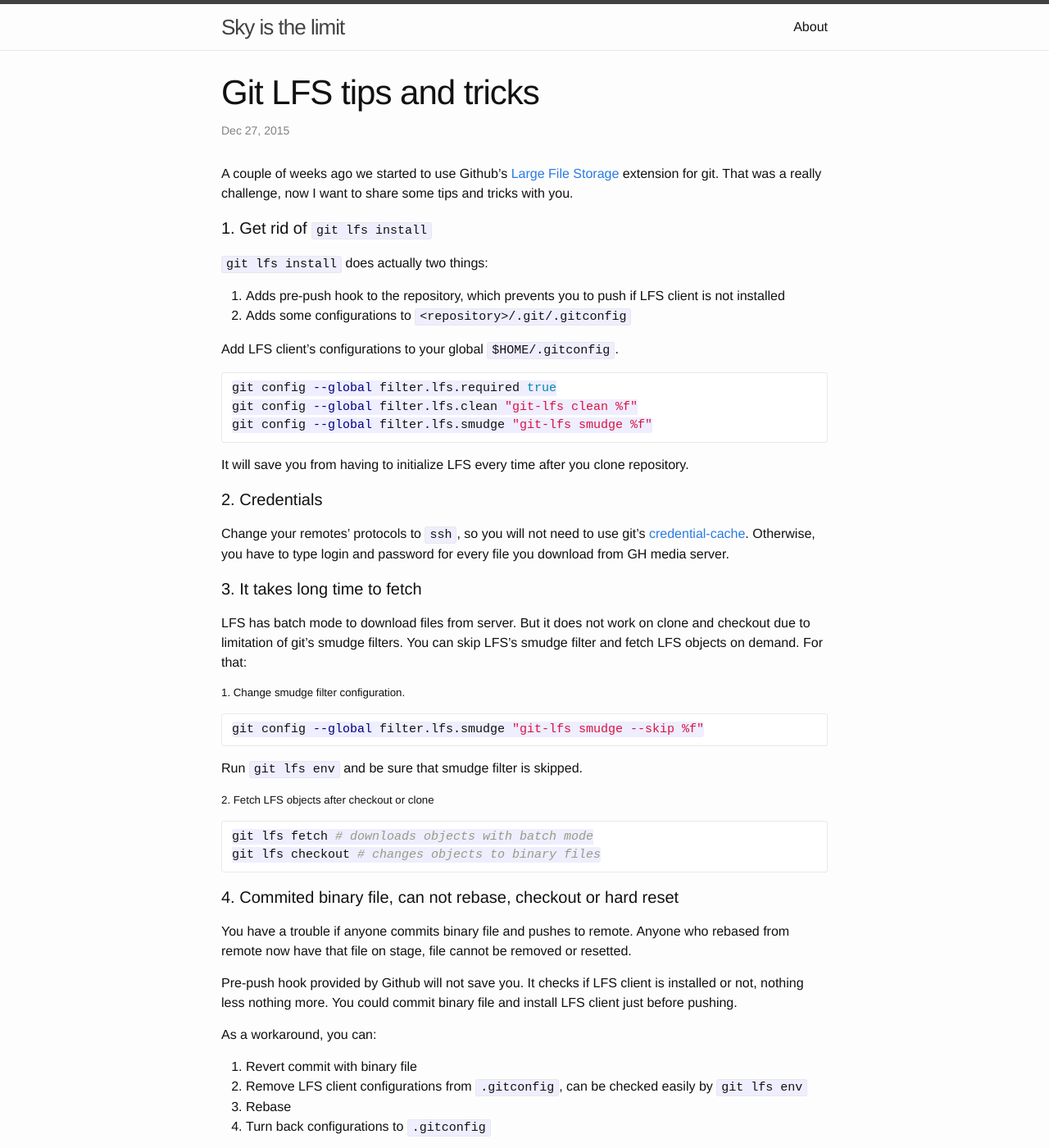
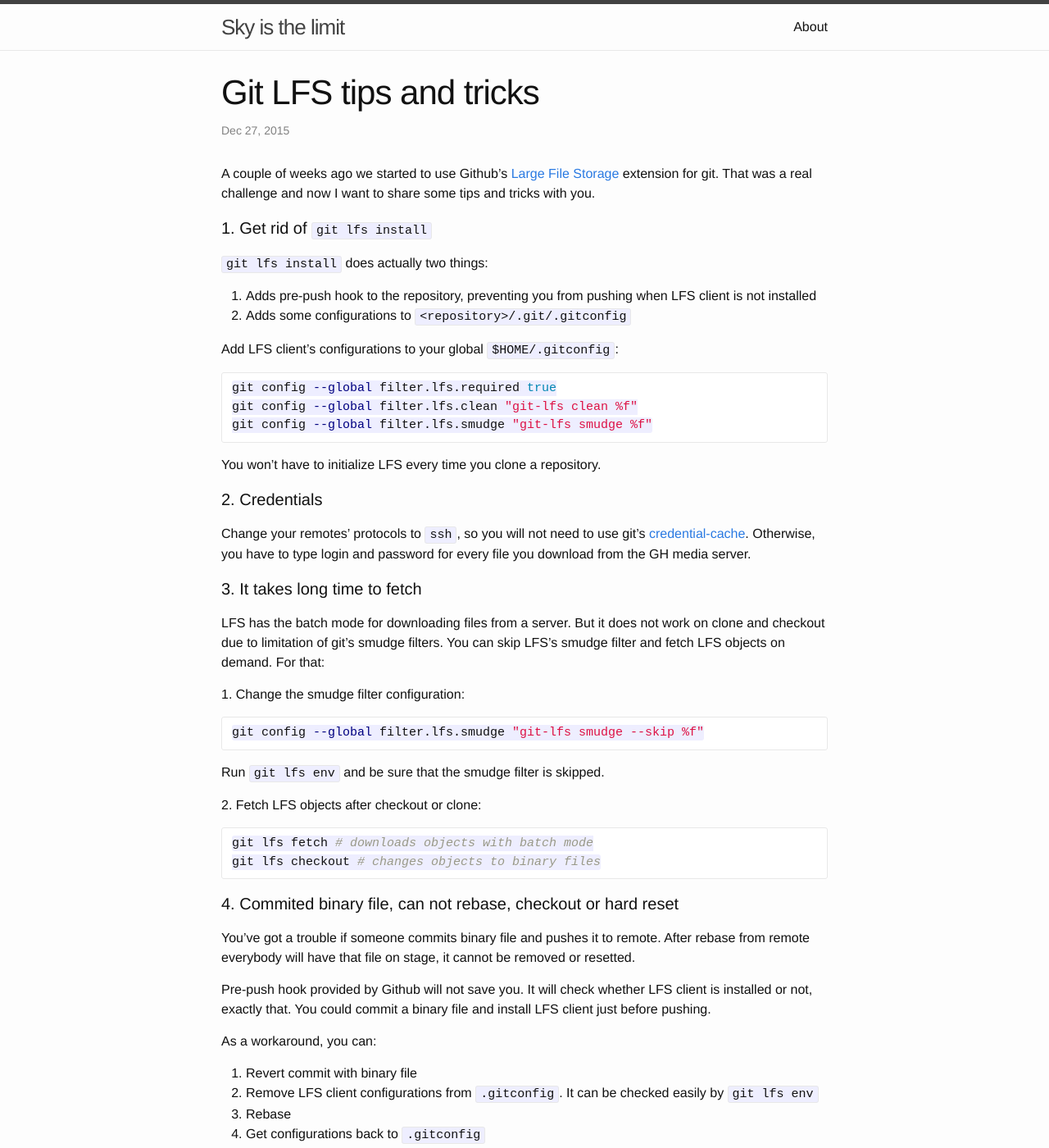
Before and after one commit to shuhrat/shuhrat.github.io, a Jekyll site: the page built from _posts/2015-12-27-git-lfs-tips-and-tricks.md, in a window 1280 px wide and 1400 px high. Shown: the whole window at 82% size. Built offline with Jekyll 4.4.1, drawn with Linux system fonts in a browser that asks for light colours; Markdown is read by kramdown in place of the engine named in the settings; comment, search, counter and statistics services are not loaded; some of the changed text lies outside the part shown.

Commit message:
Grammar and style edits

````diff
--- a/_posts/2015-12-27-git-lfs-tips-and-tricks.md
+++ b/_posts/2015-12-27-git-lfs-tips-and-tricks.md
@@ -3,18 +3,17 @@ title: "Git LFS tips and tricks"
 categories: programming
 ---
 
-A couple of weeks ago we started to use Github's [Large File Storage][git-lfs] extension for git. That was a really challenge, now
-I want to share some tips and tricks with you.
+A couple of weeks ago we started to use Github's [Large File Storage][git-lfs] extension for git. That was a real challenge and now I want to share some tips and tricks with you.
 
 
 #### 1. Get rid of `git lfs install`
 
 `git lfs install` does actually two things:
 
-1. Adds pre-push hook to the repository, which prevents you to push if LFS client is not installed
+1. Adds pre-push hook to the repository, preventing you from pushing when LFS client is not installed
 2. Adds some configurations to `<repository>/.git/.gitconfig`
 
-Add LFS client's configurations to your global `$HOME/.gitconfig`.
+Add LFS client's configurations to your global `$HOME/.gitconfig`:
 
 ```bash
 git config --global filter.lfs.required true
@@ -22,28 +21,28 @@ git config --global filter.lfs.clean "git-lfs clean %f"
 git config --global filter.lfs.smudge "git-lfs smudge %f"
 ```
 
-It will save you from having to initialize LFS every time after you clone repository.
+You won't have to initialize LFS every time you clone a repository.
 
 
 #### 2. Credentials
 
 Change your remotes' protocols to `ssh`, so you will not need to use git's [credential-cache][credential-cache].
-Otherwise, you have to type login and password for every file you download from GH media server.
+Otherwise, you have to type login and password for every file you download from the GH media server.
 
 
 #### 3. It takes long time to fetch
 
-LFS has batch mode to download files from server. But it does not work on clone and checkout due to limitation of git's smudge filters.
+LFS has the batch mode for downloading files from a server. But it does not work on clone and checkout due to limitation of git's smudge filters.
 You can skip LFS's smudge filter and fetch LFS objects on demand. For that:
 
-##### 1. Change smudge filter configuration.
+1\. Change the smudge filter configuration:
 
 ```bash
 git config --global filter.lfs.smudge "git-lfs smudge --skip %f"
 ```
- Run `git lfs env` and be sure that smudge filter is skipped.
+ Run `git lfs env` and be sure that the smudge filter is skipped.
 
-##### 2. Fetch LFS objects after checkout or clone
+2\. Fetch LFS objects after checkout or clone:
 
 ```bash
 git lfs fetch # downloads objects with batch mode
@@ -53,20 +52,20 @@ git lfs checkout # changes objects to binary files
 
 #### 4. Commited binary file, can not rebase, checkout or hard reset
 
-You have a trouble if anyone commits binary file and pushes to remote. Anyone who rebased
-from remote now have that file on stage, file cannot be removed or resetted.
+You've got a trouble if someone commits binary file and pushes it to remote. After rebase from remote everybody
+will have that file on stage, it cannot be removed or resetted.
 
-Pre-push hook provided by Github will not save you. It checks if LFS client is installed or not, nothing less nothing more.
-You could commit binary file and install LFS client just before pushing.
+Pre-push hook provided by Github will not save you. It will check whether LFS client is installed or not, exactly that.
+You could commit a binary file and install LFS client just before pushing.
 
 As a workaround, you can:
 
 1. Revert commit with binary file
-2. Remove LFS client configurations from `.gitconfig`, can be checked easily by `git lfs env`
+2. Remove LFS client configurations from `.gitconfig`. It can be checked easily by `git lfs env`
 3. Rebase
-4. Turn back configurations to `.gitconfig`
+4. Get configurations back to `.gitconfig`
 
-Such solution won't prevent problem from repeating in future. So, we wrote a pre-commit hook.
+Since that solution won't prevent this problem in the future we wrote a pre-commit hook:
 
 ```bash
 #!/usr/bin/env bash
@@ -97,11 +96,11 @@
 fi
 ```
 
-But you can't commit changes in .git folder, for that purposes we use small, but powerful
-manager [git-hooks-js][git-hooks-js]. Simply, you can save hook to `.githooks/pre-commit/git-lfs.sh`, and
-provide it to team members, for more information see [documentation][git-hooks-js-doc].
+But you can't commit changes in the .git folder, for that purpose we use small, but powerful
+manager [git-hooks-js][git-hooks-js]. Simply, you can save a hook to `.githooks/pre-commit/git-lfs.sh`, and
+provide it to team members. For more information see [documentation][git-hooks-js-doc].
 
-And remember, your friends are
+And remember, your friends are:
 
 ```bash
 git lfs env
````
